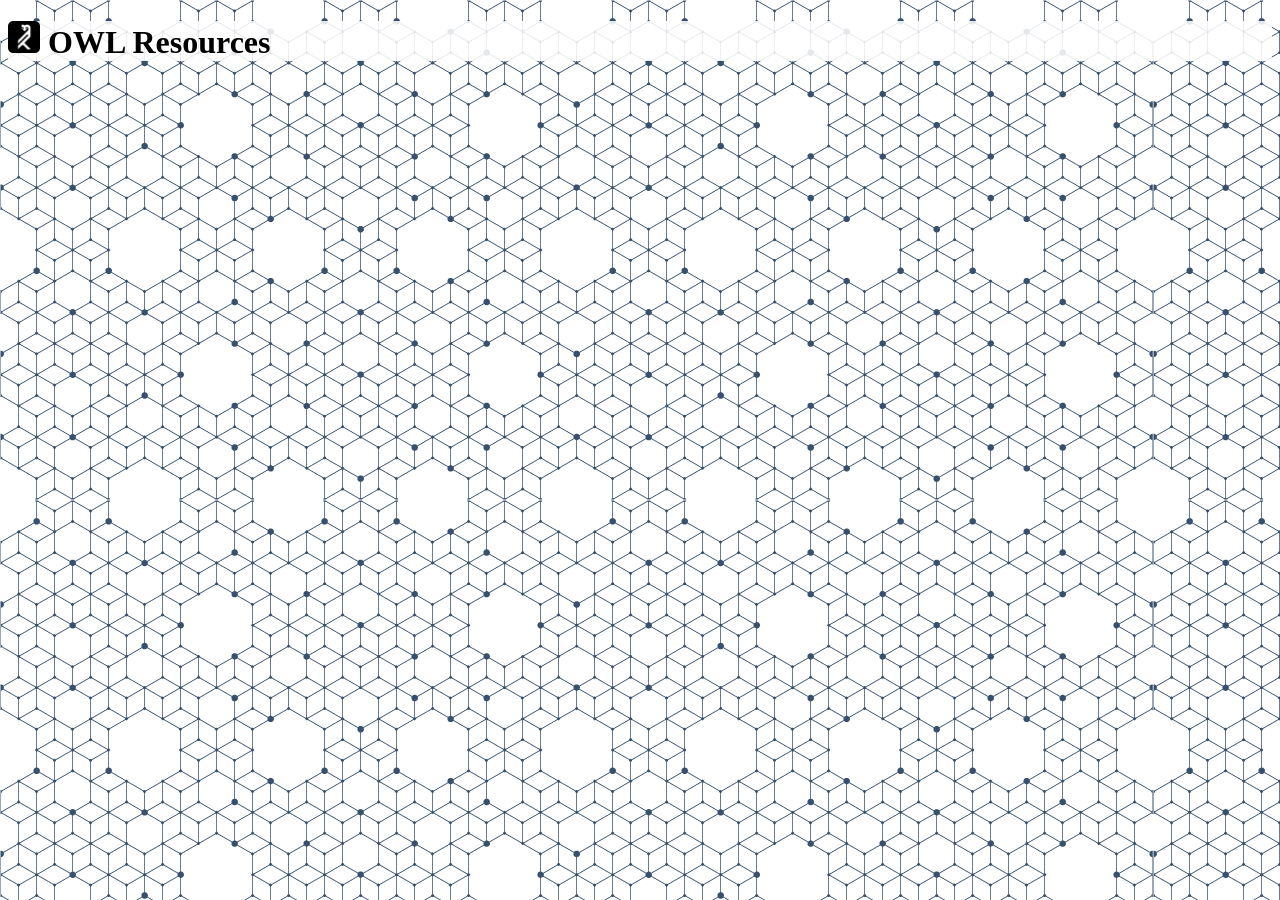
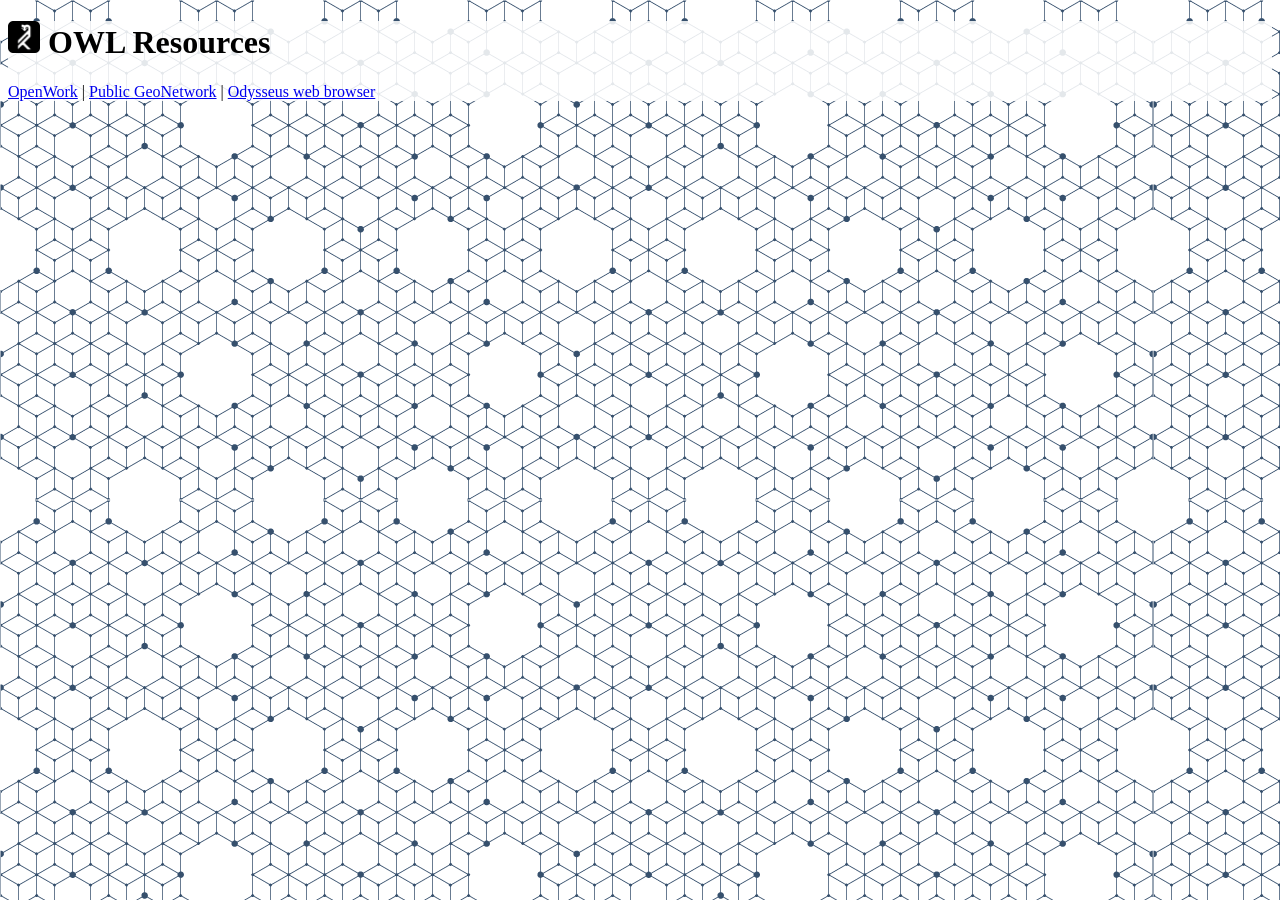
Before and after one commit to OpenWork-NZ/Resources, a Jekyll site: the page built from index.html, in a window 1280 px wide. Built offline with Jekyll 4.4.1, drawn with Linux system fonts in a browser that asks for light colours.

Commit message:
Add some links

```diff
--- a/index.html
+++ b/index.html
@@ -2,6 +2,11 @@
 layout: page
 title: Directory
 ---
+<p>
+  <a href="https://openwork.nz/" title="Our website">OpenWork</a> |
+  <a href="https://geodata.nz/" title="Hosted by us via Catalyst Cloud">Public GeoNetwork</a> |
+  <a href="https://odysseus.adrian.geek.nz/" title="Developed by Adrian Cochrane of OpenWork">Odysseus web browser</a>
+</p>
 
 <ul>{% for resource in posts|sort:"title" %}
   <li><a href="{{ resource.url | relative_url }}">{{ resource.title }}</a></li>
```
